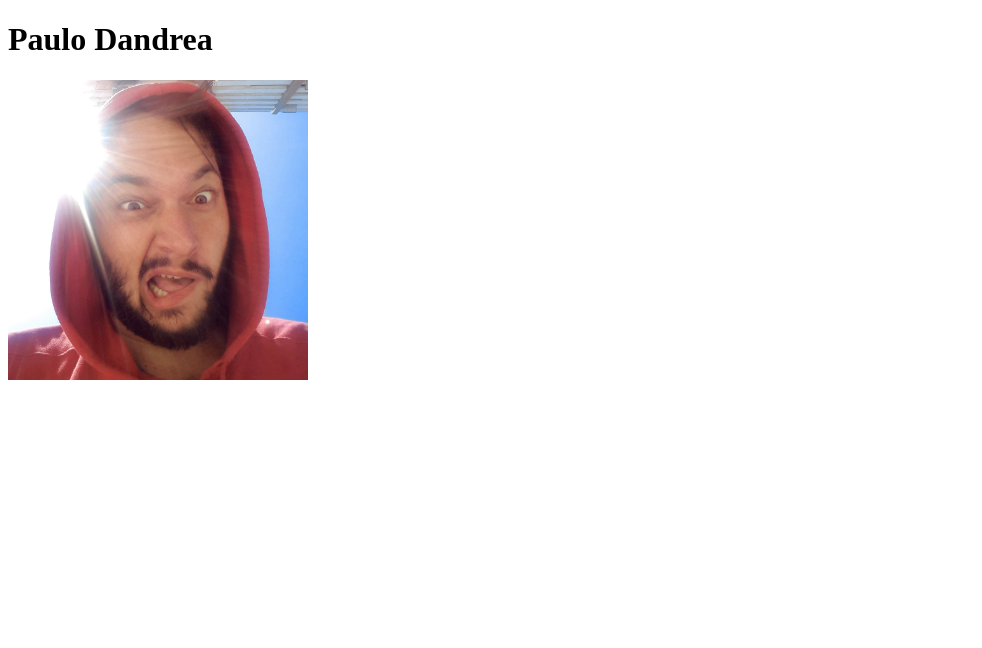
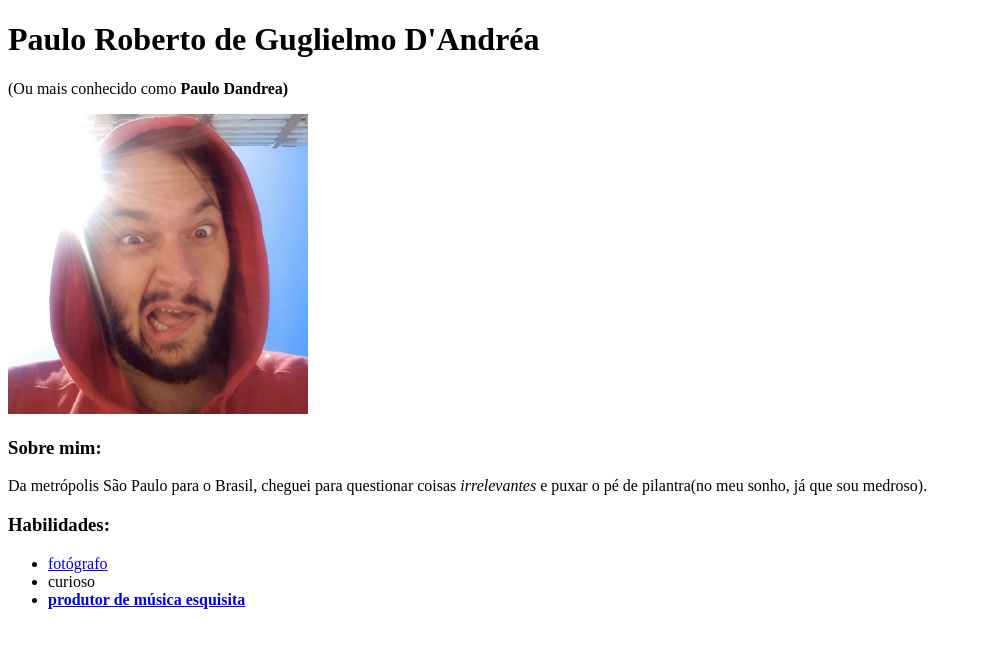
Before and after one commit to Paulo-Dandrea/Paulo-Dandrea.github.io, a plain HTML site: page index.html in a window 1280 px wide. Shown: the whole page, without its empty margins (0-982 px from the left). Drawn offline with Linux system fonts and the light colour scheme.

Commit message:
Adicionar 'sobre mim' e 'habilidades'

```diff
--- a/index.html
+++ b/index.html
@@ -6,8 +6,16 @@
     <title>Paulo Dandrea - Porfolio Web</title>
 </head>
 <body>
-    <h1>Paulo Dandrea</h1>
+    <h1>Paulo Roberto de Guglielmo D'Andréa</h1>
+    <p>(Ou mais conhecido como <strong>Paulo Dandrea)</strong></p>
     <img src="images/euNoSol.jpg" alt="Paulo Dandrea com um moletom vermelho e o Sol de contra luz" width="300">
-
+    <h3>Sobre mim:</h3>
+    <p>Da metrópolis São Paulo para o Brasil, cheguei para questionar coisas <em>irrelevantes</em> e puxar o pé de pilantra(no meu sonho, já que sou medroso).</p>
+    <h3>Habilidades:</h3>
+        <ul>
+            <li> <a href="https://fotopaulodandrea.tumblr.com/ ">fotógrafo</a>  </li>
+            <li>curioso</li>
+            <li> <a href="https://soundcloud.com/paulo_dandrea"><strong>produtor de música esquisita</strong></a></li>
+        </ul>
 </body>
 </html>
```
